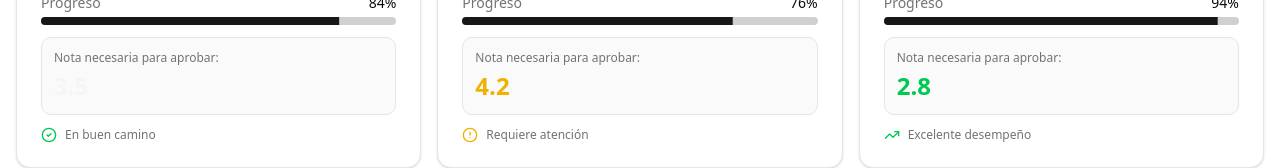
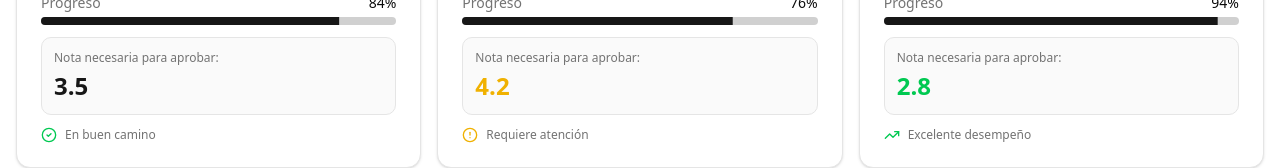
Before and after one commit to yerovyespitia/academia, a Next.js app: page / in a window 1280 px wide. Shown: the part 338-506 px from the top of the page. Built offline with nearby package versions, Linux system fonts and the light colour scheme.

Commit message:
fix: update requiredGradeClass for accessibility

```diff
--- a/components/grades-panel/index.tsx
+++ b/components/grades-panel/index.tsx
@@ -75,7 +75,7 @@ const statusConfig: Record<
   },
   good: {
     badgeClass: 'bg-accent text-accent-foreground border-accent-foreground/30',
-    requiredGradeClass: 'text-accent',
+    requiredGradeClass: 'text-accent-foreground',
     icon: CheckCircle2,
     iconClass: 'text-green-500',
     message: 'En buen camino',
```
